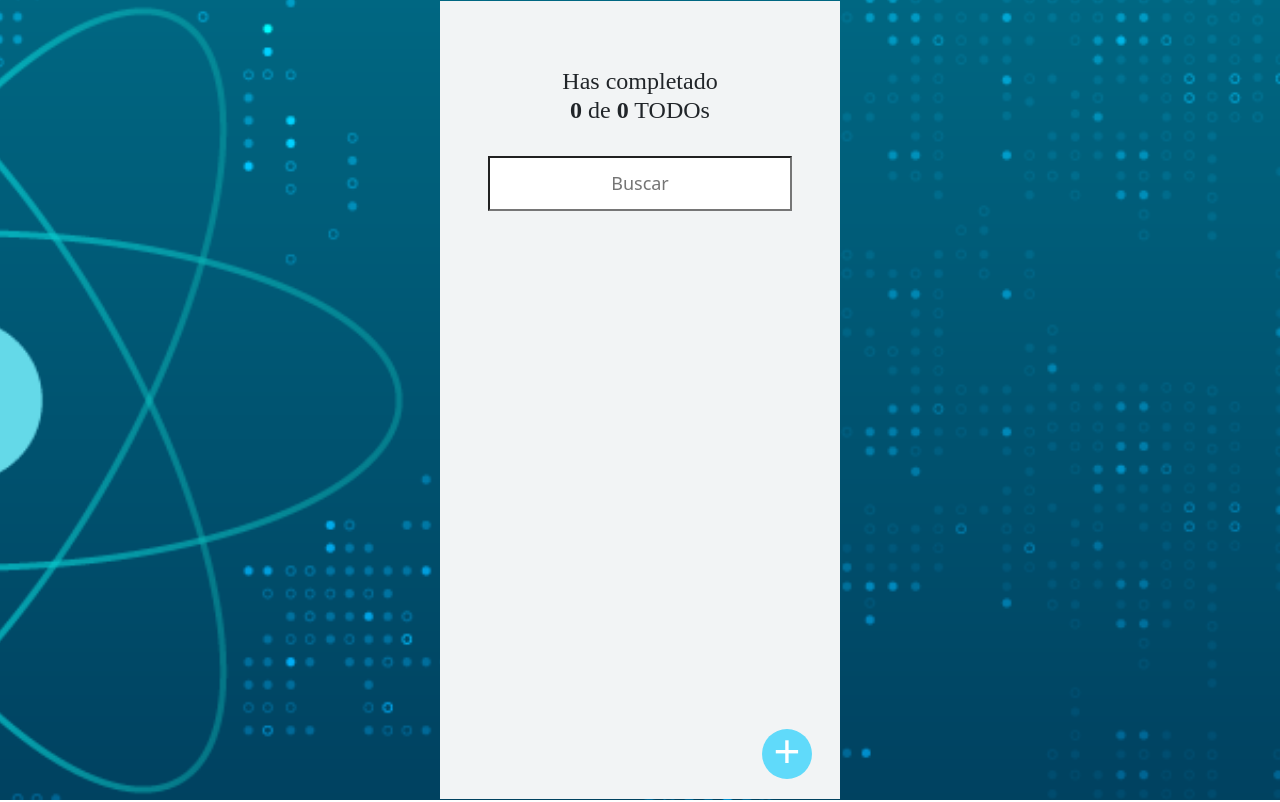
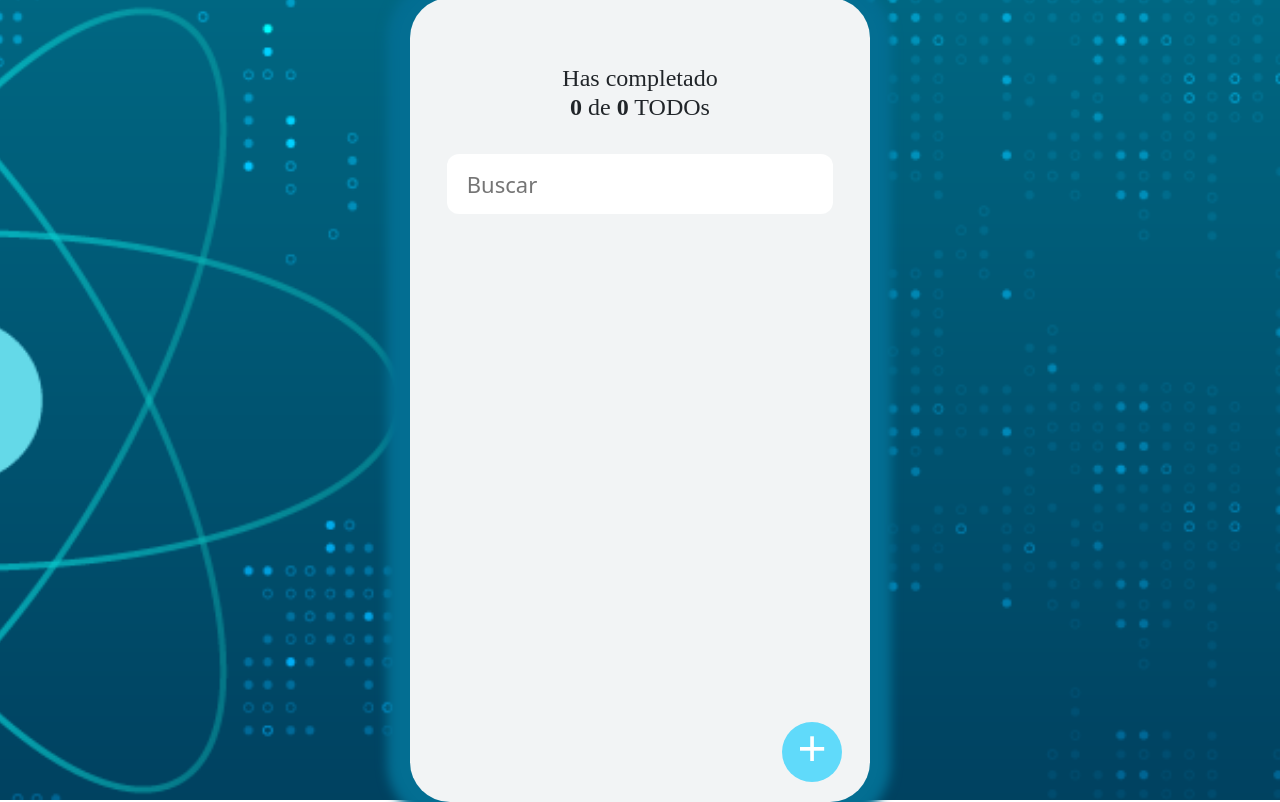
Before and after one commit to BrayanAlexisAC/reactjs_training, a React (Create React App) app: page / in a window 1280 px wide. Built offline with nearby package versions, Linux system fonts and the light colour scheme.

Commit message:
changed styles and todoModal animation

```diff
--- a/src/assets/styles/TodoContainer.css
+++ b/src/assets/styles/TodoContainer.css
@@ -5,8 +5,10 @@
   text-align: center;
   align-items: center;
   width: 100vw;
-  max-width: 400px;
+  max-width: 460px;
   background-color: #f2f4f5;
   position: absolute;
   padding-bottom: 36px;
+  border-radius: 40px;
+  box-shadow: -1px 1px 11px 22px #036e92;
 }
--- a/src/assets/styles/TodoCreateButton.css
+++ b/src/assets/styles/TodoCreateButton.css
@@ -6,18 +6,17 @@
   right: 28px;
   bottom: 20px;
   font-family: none;
-  font-size: 48px;
+  font-size: 52px;
   font-weight: bolder;
-  line-height: 46px;
+  line-height: 54px;
   color: white;
   background-color: #60DAFA;
   border-width: 0px;
   border-radius: 100px;
-  height: 50px;
-  width: 50px;
+  height: 60px;
+  width: 60px;
   padding: 0px;
   z-index: 1051;
-
   transition: 0.3s;
 }
 
--- a/src/assets/styles/TodoItem.css
+++ b/src/assets/styles/TodoItem.css
@@ -1,12 +1,13 @@
 .todoItem {
   display: flex;
   background-color: white;
-  min-width: 92%;
+  width: 88%;
   max-width: 92%;
   height: 80px;
   padding-left: 16px;
   justify-content: space-between;
   box-shadow: 0px 5px 50px rgba(32, 35, 41, 0.15);
+  border-radius: 12px;
 }
 
 .todoItem-text {
--- a/src/assets/styles/TodoList.css
+++ b/src/assets/styles/TodoList.css
@@ -3,7 +3,7 @@
   flex-direction: column;
   align-items: center;
   list-style: none;
-  gap: 20px;
+  gap: 16px;
   padding: 0;
   min-width: 100%;
   min-height: 500px; /* will need to adapt responsive screen */
--- a/src/assets/styles/TodoSearch.css
+++ b/src/assets/styles/TodoSearch.css
@@ -2,10 +2,12 @@
   padding-top: 12px;
   padding-bottom: 12px;
   padding-inline: 20px;
-  border-width: 2px;
-  font-size: 18px;
-  text-align: center;
+  border: 0px;
+  font-size: 22px;
   margin-bottom: 36px;
+  width: 84%;
+  height: 60px;
+  border-radius: 12px;
 }
 
 .todoSearch:focus{
--- a/src/assets/styles/common/TodoModal.css
+++ b/src/assets/styles/common/TodoModal.css
@@ -5,20 +5,43 @@
 }
 
 .todoModalContainer {
-  position: fixed;
-  height: 100%;
-  width: 100%;
   display: flex;
   flex-direction: column;
   justify-content: center;
+  text-align: center;
+  align-items: center;
+  width: 100vw;
+  height: 100vh;
+  position: absolute;
   z-index: 1051;
+}
+
+.todoModalContentWrapper {
+  width: 100%;
+  max-width: 460px;
+  min-height: 65%;
+  border-radius: 40px;
+  align-content: end;
 }
 
 .todoModalContent{
   background-color: white;
-  width: 90%;
-  max-width: 364px;
+  width: 100%;
+  max-width: 460px;
   min-height: 36%;
   align-self: center;
   box-shadow: 0px 5px 50px -8px rgba(96,218,250,1);
+  border-radius: 40px;
+  animation: todoModalShow 0.5s ease;
 }
+
+@keyframes todoModalShow {
+  from {
+    opacity: 0;
+    transform: translateY(-200%);
+  }
+  to {
+    opacity: 1;
+    transform: translateY(0);
+  }
+}
--- a/src/components/common/TodoModal.jsx
+++ b/src/components/common/TodoModal.jsx
@@ -9,8 +9,10 @@ function TodoModal(props) {
       'div',
       {className: 'noClass'},
       <div className='todoModalContainer'>
-        <div className='todoModalContent'>
-          {props.children}
+        <div className='todoModalContentWrapper'>
+          <div className='todoModalContent'>
+            {props.children}
+          </div>
         </div>
       </div>,
       <div class="modal-backdrop fade show"></div>
```
